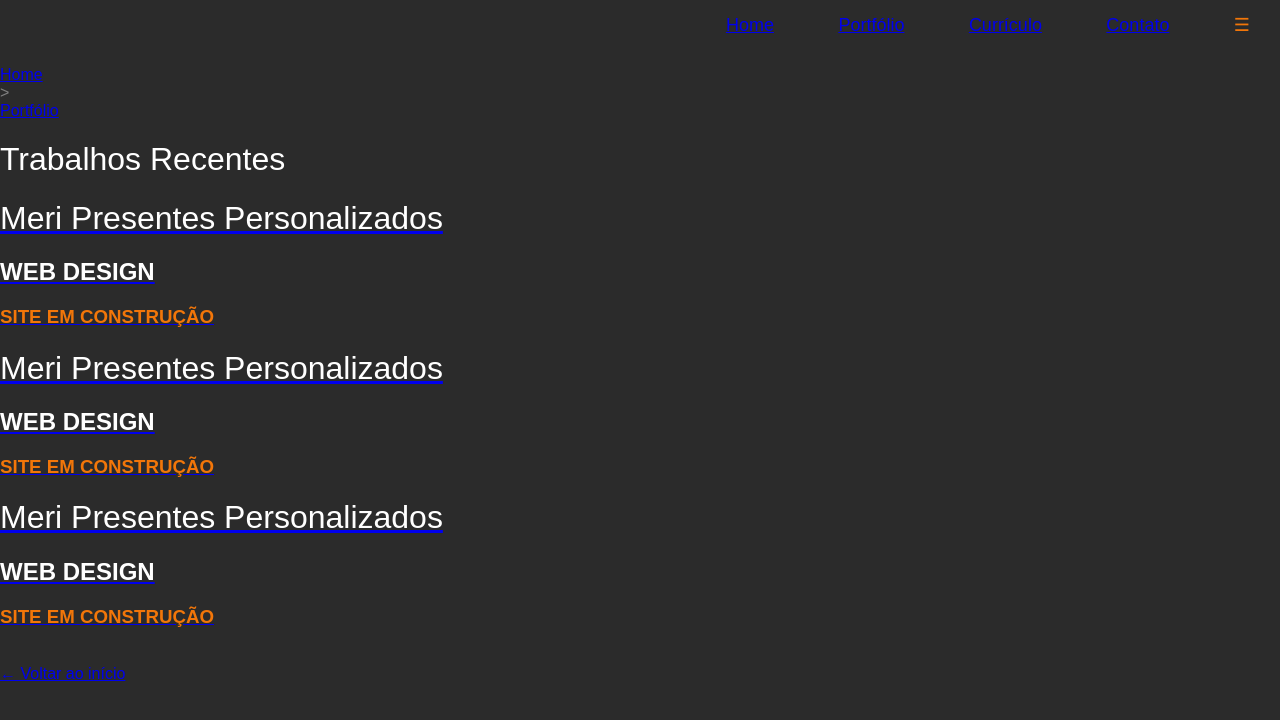
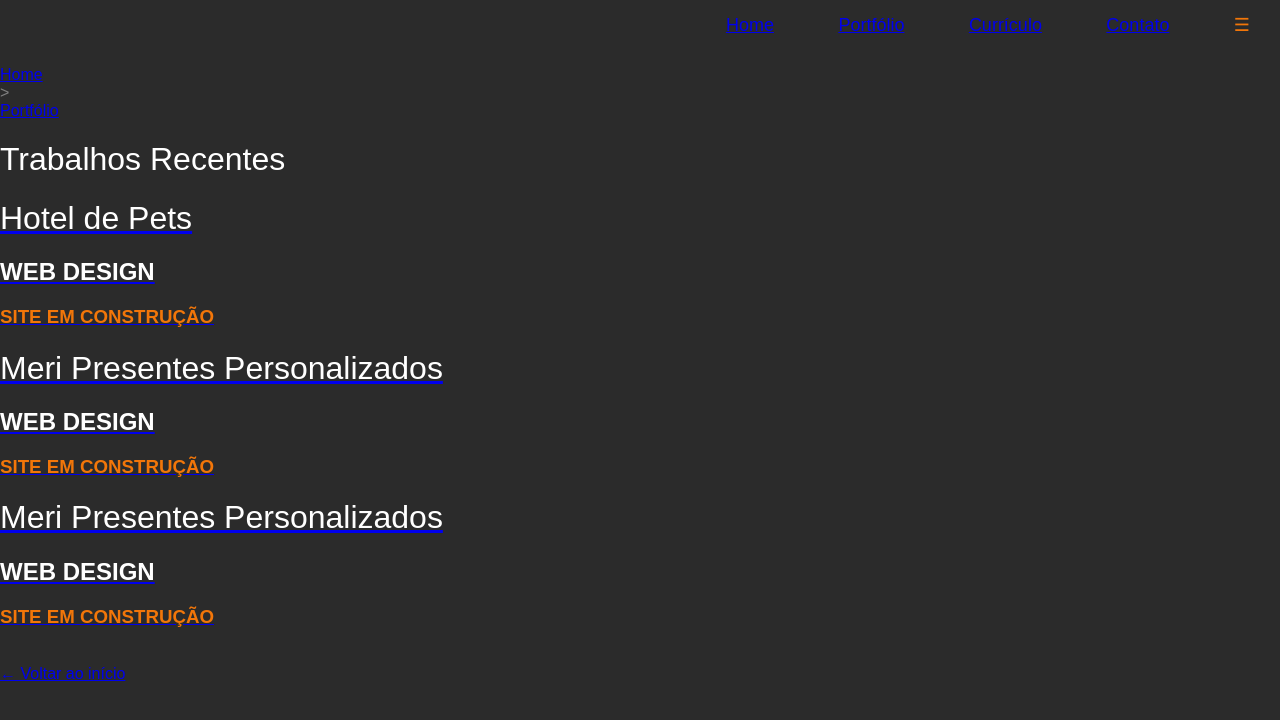
Before and after one commit to taistaix/portfolio, a plain HTML site: page producoes.html in a window 1280 px wide. Drawn offline with Linux system fonts and the light colour scheme; files that its build step writes are made by us from their sources; a script that the page names is missing.

Commit message:
Add files via upload

```diff
--- a/producoes.html
+++ b/producoes.html
@@ -46,7 +46,7 @@
 					<a href="webdesign-meripresentes.html">
 					<div class="blackbox">
 						<div class="blackbox-test">
-							<h1> Meri Presentes Personalizados</h1>
+							<h1> Hotel de Pets</h1>
 							<h2>Web Design</h2>
 							<h3>Site em Construção</h3>
 						</div>
```
